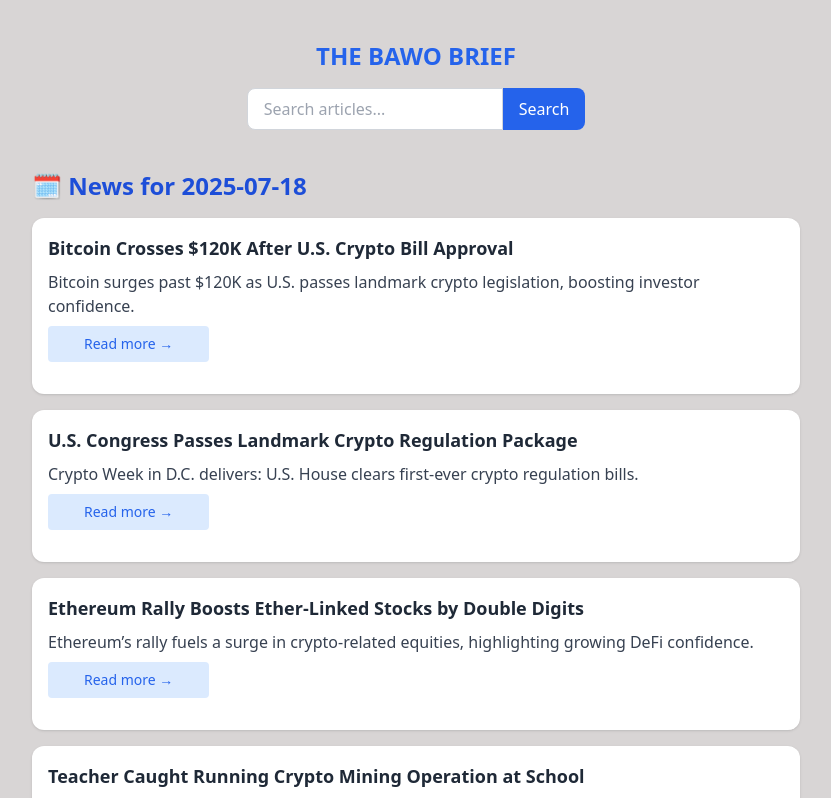
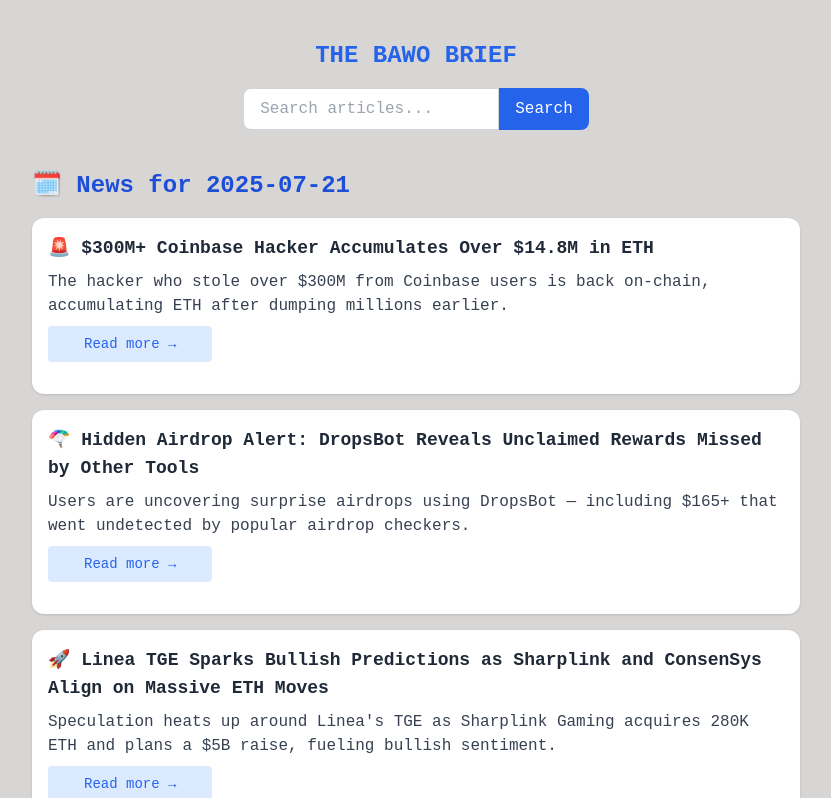
Before and after one commit to Joebakid/-THE-BAWO-BRIEF, a React (Vite) app: page / in a window 1280 px wide. Shown: the top 798 px of the page, without its empty margins (224-1055 px from the left). Built offline with nearby package versions, Linux system fonts and the light colour scheme.

Commit message:
new data

```diff
--- a/index.html
+++ b/index.html
@@ -16,6 +16,16 @@
     </script>
     <!-- End Google Tag Manager -->
 
+    <!-- ✅ Google Analytics 4 (gtag.js) -->
+    <script async src="https://www.googletagmanager.com/gtag/js?id=G-HFSXN5W0C1"></script>
+    <script>
+      window.dataLayer = window.dataLayer || [];
+      function gtag(){dataLayer.push(arguments);}
+      gtag('js', new Date());
+      gtag('config', 'G-HFSXN5W0C1');
+    </script>
+    <!-- End Google Analytics -->
+
     <meta charset="UTF-8" />
     <link rel="icon" type="image/png" href="/logo.png" />
     <meta name="viewport" content="width=device-width, initial-scale=1.0" />
@@ -23,17 +33,11 @@
     <title>The Bawo Brief</title>
 
     <!-- ✅ Description for SEO -->
-    <meta
-      name="description"
-      content="The Bawo Brief — Daily curated crypto news summaries to keep you informed quickly and clearly."
-    />
+    <meta name="description" content="The Bawo Brief — Daily curated crypto news summaries to keep you informed quickly and clearly." />
 
     <!-- ✅ Open Graph for social previews -->
     <meta property="og:title" content="The Bawo Brief" />
-    <meta
-      property="og:description"
-      content="Curated crypto news summaries updated daily. Get informed fast."
-    />
+    <meta property="og:description" content="Curated crypto news summaries updated daily. Get informed fast." />
     <meta property="og:type" content="website" />
     <meta property="og:url" content="https://www.josephbawo.tech" />
     <meta property="og:image" content="/logo.png" />
@@ -41,23 +45,16 @@
     <!-- ✅ Twitter Card for social preview -->
     <meta name="twitter:card" content="summary_large_image" />
     <meta name="twitter:title" content="The Bawo Brief" />
-    <meta
-      name="twitter:description"
-      content="Curated crypto news summaries updated daily."
-    />
+    <meta name="twitter:description" content="Curated crypto news summaries updated daily." />
     <meta name="twitter:image" content="/logo.png" />
   </head>
 
   <body>
     <!-- ✅ Google Tag Manager (noscript) -->
-    <noscript
-      ><iframe
-        src="https://www.googletagmanager.com/ns.html?id=GTM-59DNN6S2"
-        height="0"
-        width="0"
-        style="display: none; visibility: hidden"
-      ></iframe
-    ></noscript>
+    <noscript>
+      <iframe src="https://www.googletagmanager.com/ns.html?id=GTM-59DNN6S2"
+              height="0" width="0" style="display:none;visibility:hidden"></iframe>
+    </noscript>
     <!-- End Google Tag Manager (noscript) -->
 
     <div id="root"></div>
--- a/src/App.css
+++ b/src/App.css
@@ -1,6 +1,8 @@
 @tailwind base;
 @tailwind components;
 @tailwind utilities;
+
+@import url('https://fonts.googleapis.com/css2?family=Intel+One+Mono:ital,wght@0,300..700;1,300..700&display=swap');
 
 @layer components {
   .container-wrapper {
@@ -16,6 +18,12 @@
   }
 }
 
+*{
+ font-family: "Intel One Mono", monospace;
+  font-optical-sizing: auto;;
+}
+
 body {
   background-color: rgb(216, 213, 213);
+
 }
--- /dev/null
+++ b/src/data/2025-07-21.jsx
@@ -0,0 +1,38 @@
+
+export const headlines = [
+  {
+  id: "coinbase-hack-eth",
+  title: "🚨 $300M+ Coinbase Hacker Accumulates Over $14.8M in ETH",
+  summary: "The hacker who stole over $300M from Coinbase users is back on-chain, accumulating ETH after dumping millions earlier.",
+  insight:
+    "Blockchain analysts have identified renewed activity from the hacker responsible for stealing more than $300 million from Coinbase users in a sophisticated exploit. After previously offloading 26,762 ETH (worth ~$69.25M at the time) at a price of $2,588, the hacker has now accumulated over 5,512 ETH (~$14.86M), including a recent purchase of 4,863 ETH for $12.55M at $2,581 and another 649.62 ETH for $2.31M at $3,561.\n\nExperts note the hacker's on-chain behavior reflects advanced knowledge of market cycles and wallet obfuscation techniques, using multiple addresses and timing buys around major ETH movements. The funds from the original hack remain partially traceable, with laundering attempts ongoing via mixers and DeFi protocols. The activity has raised concerns about the potential use of these assets for market manipulation or further cyber exploits.",
+  source: "https://x.com/lookonchain/status/1946777946829791248"
+},
+{
+  id: "hidden-airdrop-dropsbot",
+  title: "🪂 Hidden Airdrop Alert: DropsBot Reveals Unclaimed Rewards Missed by Other Tools",
+  summary: "Users are uncovering surprise airdrops using DropsBot — including $165+ that went undetected by popular airdrop checkers.",
+  insight:
+    "A growing number of crypto users are reporting successful discoveries of unclaimed airdrops using [DropsBot](https://www.drops.bot/), a new tool that scans wallet histories across multiple chains. Unlike traditional checkers, DropsBot aggregates obscure token distributions and low-profile campaigns often missed by mainstream platforms.\n\nOne user recently found $165 in unclaimed rewards through the platform — a sum that wasn't flagged by other top-tier airdrop checkers. DropsBot also provides notification features for future eligibility, making it a go-to utility for airdrop hunters.\n\nAs airdrop season heats up, tools like DropsBot are becoming essential for maximizing hidden crypto rewards and not leaving money on the table.",
+  source: "https://www.drops.bot/"
+},
+{
+  id: "linea-tge-bullish",
+  title: "🚀 Linea TGE Sparks Bullish Predictions as Sharplink and ConsenSys Align on Massive ETH Moves",
+  summary: "Speculation heats up around Linea's TGE as Sharplink Gaming acquires 280K ETH and plans a $5B raise, fueling bullish sentiment.",
+  insight:
+    "The crypto community is buzzing with bullish sentiment as @LineaBuild gears up for its highly anticipated Token Generation Event (TGE). Key developments suggest a major launch on the horizon:\n\n✅ Sharplink Gaming now holds over 280,000 ETH, reportedly with support from @Consensys.\n✅ Linea, a zkEVM L2 scaling solution, is a project from ConsenSys.\n✅ Sharplink has reposted Linea updates, hinting at deeper alignment.\n✅ A massive $5B ETH purchase raise is reportedly in the pipeline.\n\nWith Ethereum showing strong upward momentum, speculation is mounting that Sharplink could migrate part of its ETH holdings to Linea — possibly to bootstrap liquidity or governance. Meanwhile, Linea's tokenomics are set to be revealed this July, increasing airdrop anticipation.\n\nAll signs — ETH alignment, whale accumulation, strategic partnerships — are pointing to a bullish outcome for Linea's TGE. The long-awaited airdrop may finally deliver a win for early supporters.",
+  source: "https://x.com/CryptoTeluguO/status/1946910589030461859"
+},
+{
+  id: "pump-airdrop-announced",
+  title: "📢 JUST IN: Pump.fun CEO Confirms $PUMP Airdrop for Solana Users on July 24",
+  summary: "$PUMP airdrop distribution to eligible active Solana wallets will begin on July 24, 2025, at 15:00 UTC, according to CEO Alon Cohen.",
+  insight:
+    "Alon Cohen (@a1lon9), Co-Founder and CEO of Pump.fun, has officially announced that the highly anticipated $PUMP airdrop will begin distribution on July 24, 2025, at 15:00 UTC. The airdrop targets eligible active Solana wallets, rewarding early users and contributors to the platform’s explosive growth.\n\nPump.fun has become a standout name in the meme coin and DeFi space on Solana, and the $PUMP token airdrop is expected to spark fresh activity and speculation across the ecosystem. Community members are encouraged to double-check wallet eligibility and monitor updates from the official Pump.fun channels.",
+  source: "https://x.com/DeFiDownsin/status/1947040544372195372"
+}
+
+
+
+];
--- a/src/data/AllNewsPage.jsx
+++ b/src/data/AllNewsPage.jsx
@@ -1,10 +1,11 @@
 // src/data/AllNewsPage.jsx
-
+import { headlines as day4 } from "./2025-07-21";
 import { headlines as day3 } from "./2025-07-18";
 import { headlines as day1 } from "./2025-07-17";
 import { headlines as day2 } from "./2025-07-16";
 
 const allNews = [
+  { date: "2025-07-21", headlines: day4 },
   { date: "2025-07-18", headlines: day3 },
   { date: "2025-07-17", headlines: day1 },
   { date: "2025-07-16", headlines: day2 },
```
